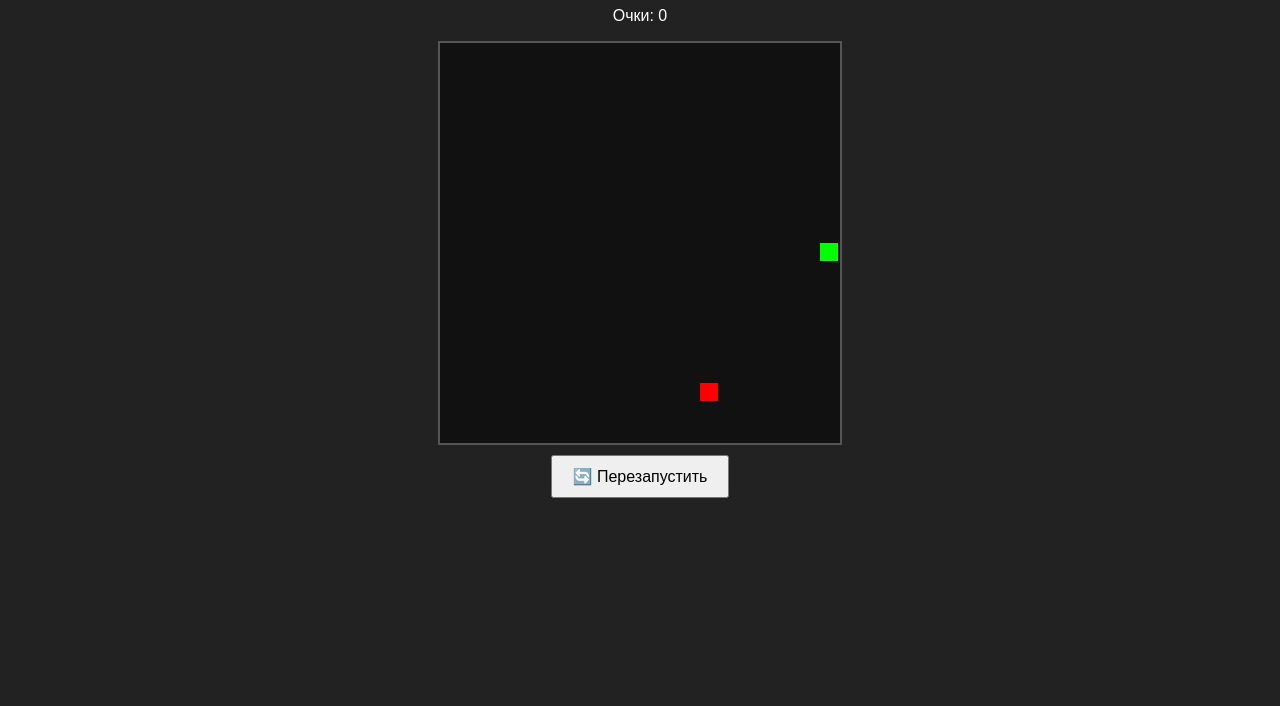
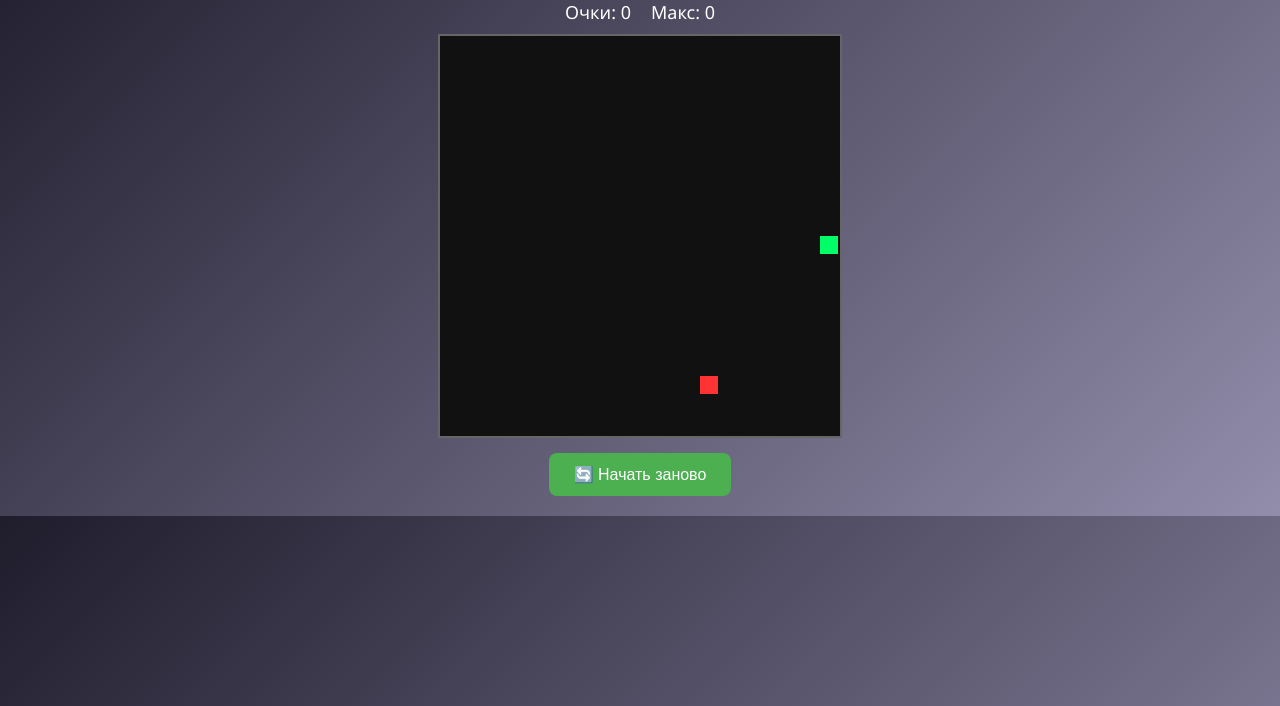
Before and after one commit to Fallen1371/snakegametg, a plain HTML site: page index.html in a window 1280 px wide. Shown: the part 94-800 px from the top of the page. Drawn offline with Linux system fonts and the light colour scheme.

Commit message:
Add files via upload

```diff
--- a/index.html
+++ b/index.html
@@ -8,9 +8,12 @@
 </head>
 <body>
   <h1>Змейка 🐍</h1>
-  <p id="score">Очки: 0</p>
+  <div id="score-container">
+    <span id="score">Очки: 0</span>
+    <span id="highscore">Макс: 0</span>
+  </div>
   <canvas id="gameCanvas" width="400" height="400"></canvas>
-  <button id="restartBtn">🔄 Перезапустить</button>
+  <button id="restartBtn">🔄 Начать заново</button>
   <script src="script.js"></script>
 </body>
 </html>
--- a/script.js
+++ b/script.js
@@ -1,12 +1,14 @@
 const canvas = document.getElementById("gameCanvas");
 const ctx = canvas.getContext("2d");
+
 const scoreEl = document.getElementById("score");
+const highscoreEl = document.getElementById("highscore");
 const restartBtn = document.getElementById("restartBtn");
 
 const gridSize = 20;
 const tileCount = canvas.width / gridSize;
 
-let snake, apple, dx, dy, score, running;
+let snake, apple, dx, dy, score, running, highScore;
 
 function initGame() {
   snake = [{ x: 10, y: 10 }];
@@ -35,39 +37,42 @@ function drawGame() {
   ctx.fillRect(0, 0, canvas.width, canvas.height);
 
   for (let segment of snake) {
-    drawCell(segment.x, segment.y, "#0f0");
+    drawCell(segment.x, segment.y, "#00ff66");
   }
 
-  drawCell(apple.x, apple.y, "#f00");
+  drawCell(apple.x, apple.y, "#ff3333");
 }
 
 function moveSnake() {
   const head = { x: snake[0].x + dx, y: snake[0].y + dy };
 
-  // Столкновение со стеной
+  // Проверка на столкновение со стеной или собой
   if (
     head.x < 0 || head.x >= tileCount ||
-    head.y < 0 || head.y >= tileCount
+    head.y < 0 || head.y >= tileCount ||
+    snake.some((segment, i) => i !== 0 && segment.x === head.x && segment.y === head.y)
   ) {
-    gameOver();
-    return;
-  }
-
-  // Столкновение с собой
-  if (snake.some((segment, i) => i !== 0 && segment.x === head.x && segment.y === head.y)) {
     gameOver();
     return;
   }
 
   snake.unshift(head);
 
-  // Съели яблоко?
   if (head.x === apple.x && head.y === apple.y) {
-    score += 1;
-    scoreEl.textContent = "Очки: " + score;
+    score++;
+    updateScore();
     apple = spawnApple();
   } else {
     snake.pop();
+  }
+}
+
+function updateScore() {
+  scoreEl.textContent = "Очки: " + score;
+  if (score > highScore) {
+    highScore = score;
+    localStorage.setItem("highScore", highScore);
+    highscoreEl.textContent = "Макс: " + highScore;
   }
 }
 
@@ -84,25 +89,57 @@ function gameLoop() {
 
 function handleKey(e) {
   switch (e.key) {
-    case "ArrowUp":
-      if (dy === 0) [dx, dy] = [0, -1];
-      break;
-    case "ArrowDown":
-      if (dy === 0) [dx, dy] = [0, 1];
-      break;
-    case "ArrowLeft":
-      if (dx === 0) [dx, dy] = [-1, 0];
-      break;
-    case "ArrowRight":
-      if (dx === 0) [dx, dy] = [1, 0];
-      break;
+    case "ArrowUp": if (dy === 0) [dx, dy] = [0, -1]; break;
+    case "ArrowDown": if (dy === 0) [dx, dy] = [0, 1]; break;
+    case "ArrowLeft": if (dx === 0) [dx, dy] = [-1, 0]; break;
+    case "ArrowRight": if (dx === 0) [dx, dy] = [1, 0]; break;
   }
 }
 
+function setupSwipeControls() {
+  let touchStartX = 0;
+  let touchStartY = 0;
+
+  canvas.addEventListener("touchstart", (e) => {
+    const touch = e.touches[0];
+    touchStartX = touch.clientX;
+    touchStartY = touch.clientY;
+  });
+
+  canvas.addEventListener("touchmove", (e) => {
+    if (!running) return;
+
+    const touch = e.touches[0];
+    const dxTouch = touch.clientX - touchStartX;
+    const dyTouch = touch.clientY - touchStartY;
+
+    if (Math.abs(dxTouch) > Math.abs(dyTouch)) {
+      if (dxTouch > 30 && dx === 0) {
+        [dx, dy] = [1, 0];
+      } else if (dxTouch < -30 && dx === 0) {
+        [dx, dy] = [-1, 0];
+      }
+    } else {
+      if (dyTouch > 30 && dy === 0) {
+        [dx, dy] = [0, 1];
+      } else if (dyTouch < -30 && dy === 0) {
+        [dx, dy] = [0, -1];
+      }
+    }
+    touchStartX = touch.clientX;
+    touchStartY = touch.clientY;
+  }, { passive: true });
+}
+
+// Инициализация
 document.addEventListener("keydown", handleKey);
 restartBtn.addEventListener("click", () => {
   initGame();
 });
+setupSwipeControls();
+
+highScore = parseInt(localStorage.getItem("highScore")) || 0;
+highscoreEl.textContent = "Макс: " + highScore;
 
 initGame();
-setInterval(gameLoop, 150);
+setInterval(gameLoop, 120);
--- a/style.css
+++ b/style.css
@@ -1,22 +1,44 @@
 body {
-  font-family: sans-serif;
+  font-family: 'Segoe UI', sans-serif;
   text-align: center;
-  background-color: #222;
-  color: white;
+  background: linear-gradient(135deg, #1f1c2c, #928dab);
+  color: #fff;
   margin: 0;
   padding: 20px;
 }
 
+h1 {
+  margin-top: 10px;
+}
+
+#score-container {
+  display: flex;
+  justify-content: center;
+  gap: 20px;
+  font-size: 18px;
+  margin-bottom: 10px;
+}
+
 canvas {
-  background-color: #000;
+  background-color: #111;
   display: block;
   margin: 0 auto;
-  border: 2px solid #555;
+  border: 2px solid #666;
+  touch-action: none;
 }
 
-button {
-  padding: 10px 20px;
-  margin-top: 10px;
+#restartBtn {
+  margin-top: 15px;
+  padding: 12px 25px;
   font-size: 16px;
+  background-color: #4caf50;
+  color: white;
+  border: none;
+  border-radius: 8px;
   cursor: pointer;
+  transition: background-color 0.3s ease;
 }
+
+#restartBtn:hover {
+  background-color: #45a049;
+}
```
